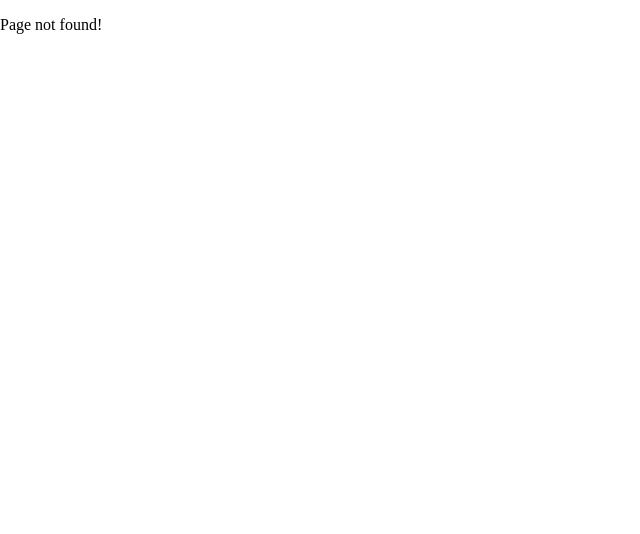
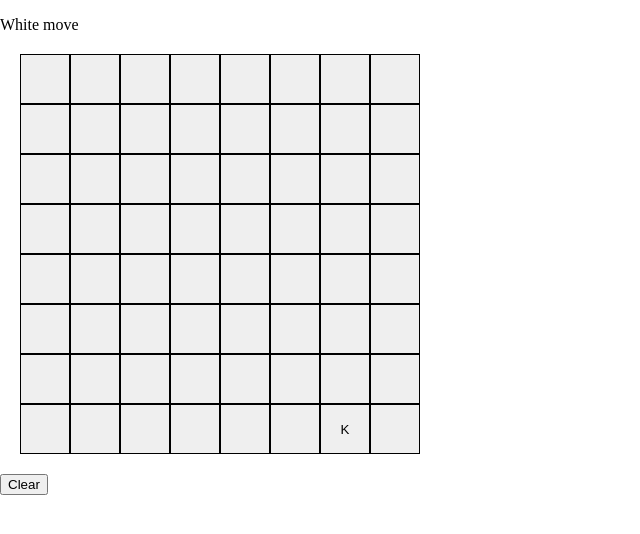
Before and after one commit to Yulai202020/react-course, a React (Vite) app: page /chess in a window 1280 px wide. Before the commit this address had no page. Shown: the top 534 px of the page, without its empty margins (0-640 px from the left). Built offline with nearby package versions, Linux system fonts and the light colour scheme.

Commit message:
first commit

```diff
--- a/package.json
+++ b/package.json
@@ -10,6 +10,7 @@
     "preview": "vite preview"
   },
   "dependencies": {
+    "chess.js": "^1.0.0-beta.8",
     "react": "^18.3.1",
     "react-dom": "^18.3.1",
     "react-router-dom": "^6.28.0"
--- a/src/App.tsx
+++ b/src/App.tsx
@@ -1,6 +1,7 @@
 import { BrowserRouter as Router, Routes, Route } from "react-router-dom";
 
 import TikTakToe from "./components/TikTakToe";
+import ChessGame from "./components/ChessGame";
 import PageNotFound from "./components/PageNotFound";
 
 import UseStateObj from "./components/UseStateObj";
@@ -14,6 +15,7 @@ function App() {
     <Router>
       <Routes>
         <Route path="/" element={<TikTakToe />}/>
+        <Route path="/chess" element={<ChessGame />}/>
 
         <Route path="/images" element={<Images />}/>
         <Route path="/usestateobj" element={<UseStateObj />}/>
--- /dev/null
+++ b/src/components/ChessGame.tsx
@@ -0,0 +1,141 @@
+import styles from "../styles/chess.module.scss"
+import { useEffect, useState } from "react";
+import { Chess } from 'chess.js';
+
+interface Data {
+    display: string;
+    isWhitePeace: boolean | null;
+}
+
+function ChessGame() {
+    function createEmptyField() {
+        return Array(64).fill({display: "", isWhitePeace: null});
+    }
+
+    const chess = new Chess();
+
+    const [isGameOver, setIsGameOver] = useState<boolean>(false);
+    const [fromIsSetted, setFromIsSetted] = useState<boolean>(false);
+    const [isWhiteTurn, setIsWhiteTurn] = useState<boolean>(true);
+
+    const [from, setFrom] = useState<number>(-1);
+    const [to, setTo] = useState<number>(-1);
+
+    const [field, setField] = useState<Data[]>(createEmptyField());
+
+    const [tiggerFieldInit, setTriggerFieldInit] = useState<boolean>(true);
+    const [tiggerMoving, setTriggerMoving] = useState<boolean>(true);
+
+    function isMoveValid(move: string) {
+        try {
+            chess.move(move);
+            return true;
+        } catch {
+            return false;
+        }
+    }
+
+    function Clear() {
+        setField(createEmptyField());
+        setTriggerFieldInit(prev => !prev);
+        setIsWhiteTurn(true);
+        setIsGameOver(false);
+    }
+
+    // set position
+    useEffect(() => {
+        // base position
+        let a = [...field];
+
+        a[62] = {display: "K", isWhitePeace: true};
+
+        setField(a);
+    }, [tiggerFieldInit]);
+
+    // change postion on move
+    useEffect(() => {
+        if (isGameOver) {
+            alert("Game is over, please clear board for starting new game!");
+        } else if (to !== -1 && from !== -1) {
+            const letters = [ "a", "b", "c", "d", "e", "f", "g", "h" ];
+            // get move
+            const from_as_needed = letters[(from + 1) % 8 - 1] + (8 - Math.floor(from / 8));
+            const to_as_needed = letters[(to + 1) % 8 - 1] + (8 - Math.floor(to / 8));
+
+            const move = from_as_needed+to_as_needed;
+
+            // check if its legit or game over
+
+            if (isMoveValid(move)) {
+                let tmpField = [...field];
+
+                tmpField[to] = tmpField[from];
+                tmpField[from] = {display: "", isWhitePeace: null};
+
+                setField(tmpField);
+
+                // clear
+                setTo(-1);
+                setFrom(-1);
+
+                // is gg
+                if (chess.isGameOver()) {
+                    // check someone gg
+                    if (chess.isCheckmate()) {
+                        const winner = chess.turn() === 'w' ? 'Black' : 'White';
+                        alert(`${winner} wins by checkmate!`);
+                    }
+
+                    // check draw
+                    if (chess.isStalemate()) {
+                        alert('Stalemate! The game is a draw.');
+                    } else if (chess.isInsufficientMaterial()) {
+                        alert('Insufficient material! The game is a draw.');
+                    } else if (chess.isThreefoldRepetition()) {
+                        alert('Threefold repetition! The game is a draw.');
+                    } else {
+                        alert('The game ended in a draw for another reason.');
+                    }
+
+                    setIsGameOver(true);
+                }
+
+                setIsWhiteTurn(prev => !prev);
+            } else {
+                alert("Sorry but its illigal move!");
+            }
+        }
+    }, [tiggerMoving])
+
+    return (
+        <>
+        <p>{isWhiteTurn ? "White move" : "Blacks move"}</p>
+
+        <div className={styles.container}>
+            {field.map((item, index) => (
+                <button key={index} className={styles.square} onClick={() => {
+
+                    if (fromIsSetted) {
+                        setTo(index);
+                        setFromIsSetted(false);
+
+                        // trig changing
+                        setTriggerMoving(prev => !prev);
+                    } else {
+                        if (item.display === "" || item.isWhitePeace !== isWhiteTurn) {
+                            alert("Its not your peace!");
+                        } else {
+                            setFrom(index);
+                            setFromIsSetted(true);
+                        }
+                    }
+                }}>{item.display}</button>
+            ))}
+        </div>
+
+        <button onClick={Clear}>Clear</button>
+        </>
+    )
+}
+
+export default ChessGame;
--- a/src/components/TikTakToe.tsx
+++ b/src/components/TikTakToe.tsx
@@ -1,5 +1,5 @@
 import { useEffect, useState } from "react"
-import "../styles/tiktaktoe.scss"
+import styles from "../styles/tiktaktoe.module.scss"
 import { MouseEventHandler } from "react";
 
 interface Probs {
@@ -9,7 +9,7 @@ interface Probs {
 
 export function Square({field, callback}: Probs) {
     return (
-        <button onClick={callback} className="square">{field}</button>
+        <button onClick={callback} className={styles.square}>{field}</button>
     )
 }
 
@@ -76,7 +76,7 @@ function TikTakToe() {
         <>
             <p>{isCrossMove ? "Cross's move" : "Circle's move"}</p>
 
-            <div className="grid-container">
+            <div className={styles.container}>
                 {Array(9).fill("").map((_, index) => (
                     <Square key={index} field={field[index]} callback={getCallback(index)}/>
                 ))}
--- /dev/null
+++ b/src/styles/chess.module.scss
@@ -0,0 +1,13 @@
+.container {
+    display: grid;
+    grid-template-rows: repeat(8, 50px);
+    grid-template-columns: repeat(8, 50px);
+    gap: 0px 0px;
+    margin: 20px;
+}
+
+.square {
+    border: 1px solid black;
+    width: 50px;
+    height: 50px;
+}
--- a/src/styles/tiktaktoe.scss
+++ b/src/styles/tiktaktoe.module.scss
@@ -1,4 +1,4 @@
-.grid-container {
+.container {
     display: grid;
     grid-template-rows: repeat(3, 50px);
     grid-template-columns: repeat(3, 50px);
```
Also changed, not shown: 1 other file (tests, documents, lock files or other folders).
